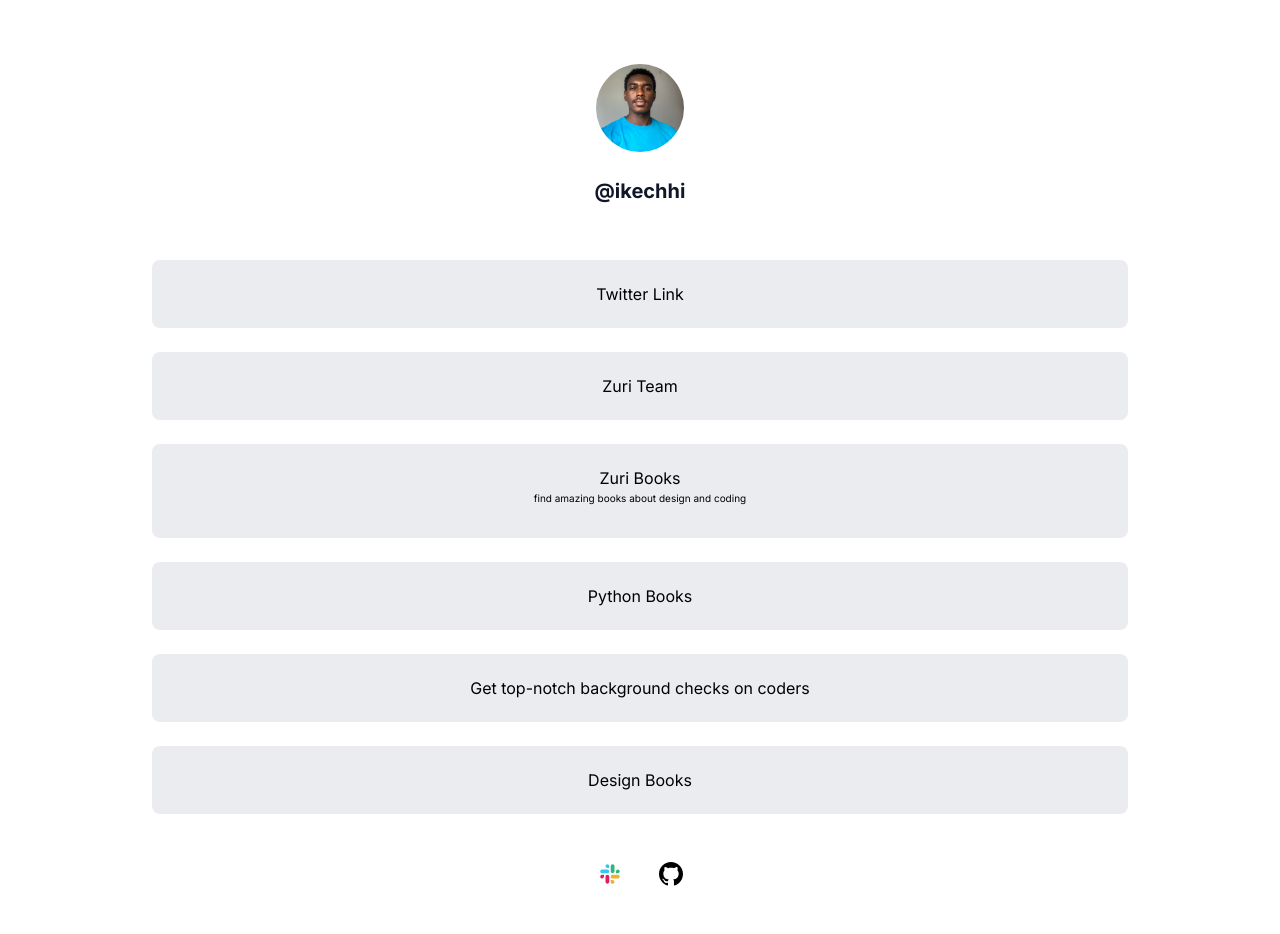
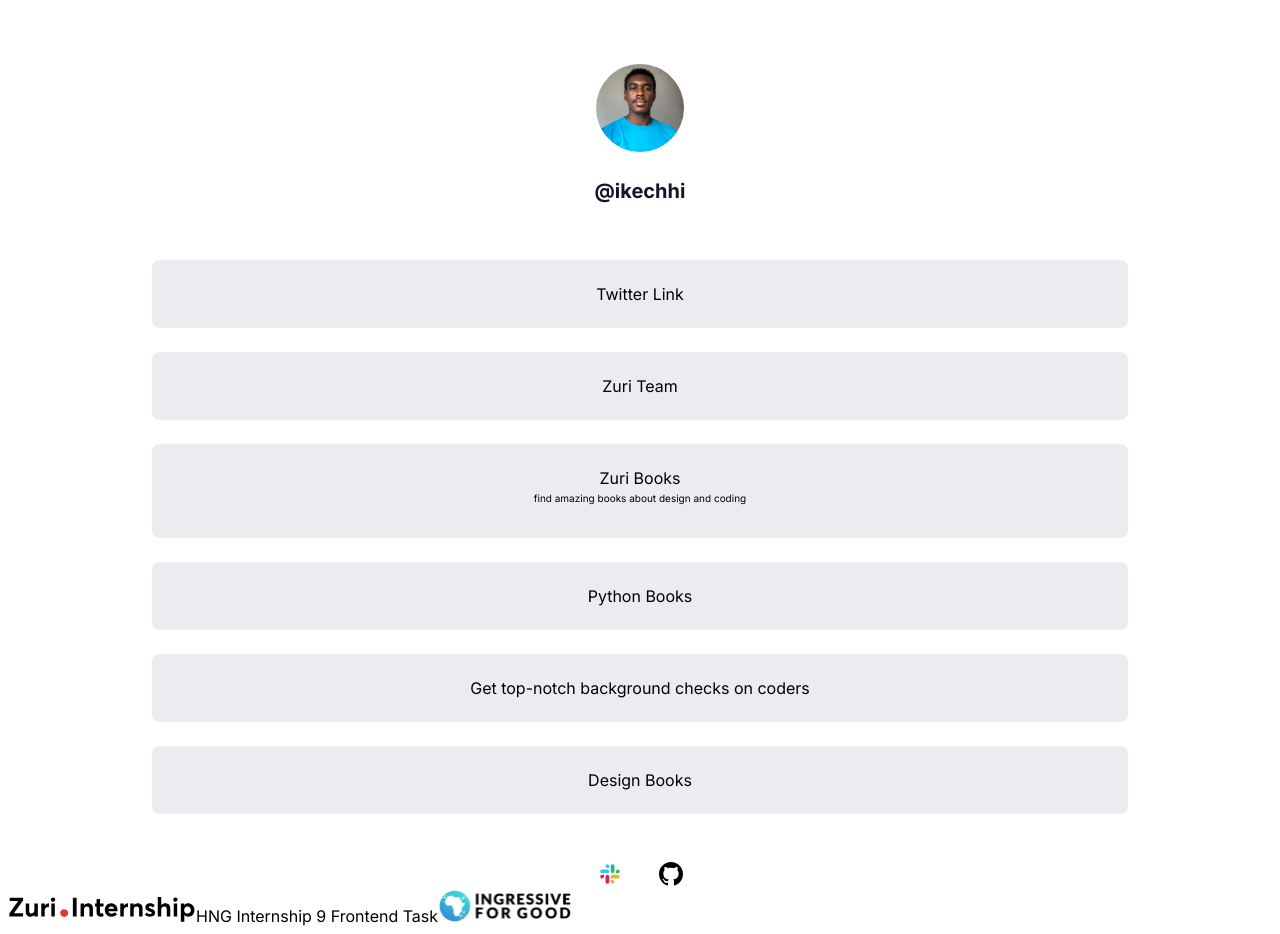
Before and after one commit to ElemaGp/linktree-type-project, a React (Create React App) app: page / in a window 1280 px wide. Before the commit the page ends 898 px from the top, so only its background shows below. Built offline with nearby package versions, Linux system fonts and the light colour scheme.

Commit message:
Create Footer Component

```diff
--- a/src/components/footer/Footer.jsx
+++ b/src/components/footer/Footer.jsx
@@ -1 +1,17 @@
 import "./footer.css"
+import React from 'react'
+import zurilogo from "../../assets/zurilogo.svg"
+import ingressivelogo from "../../assets/ingressivelogo.svg"
+
+const Footer = () => {
+  return (
+    <div className="footer">
+        <img src={zurilogo} alt="zuri logo" />
+        <span>HNG Internship 9 Frontend Task</span>
+        <img src={ingressivelogo} alt="ingressive for good logo" />
+
+    </div>
+  )
+}
+
+export default Footer
--- a/src/pages/home/Home.jsx
+++ b/src/pages/home/Home.jsx
@@ -2,6 +2,7 @@ import "./home.css"
 import React from 'react'
 import Header from "../../components/header/Header"
 import Items from "../../components/items/Items"
+import Footer from "../../components/footer/Footer"
 
 const Home = () => {
   return (
@@ -10,6 +11,7 @@ const Home = () => {
             <Header />
             <Items />
         </div>
+        <Footer />
     </div>
   )
 }
```
Also changed, not shown: src/assets/ingressivelogo.svg (added), src/assets/zurilogo.svg (added).
